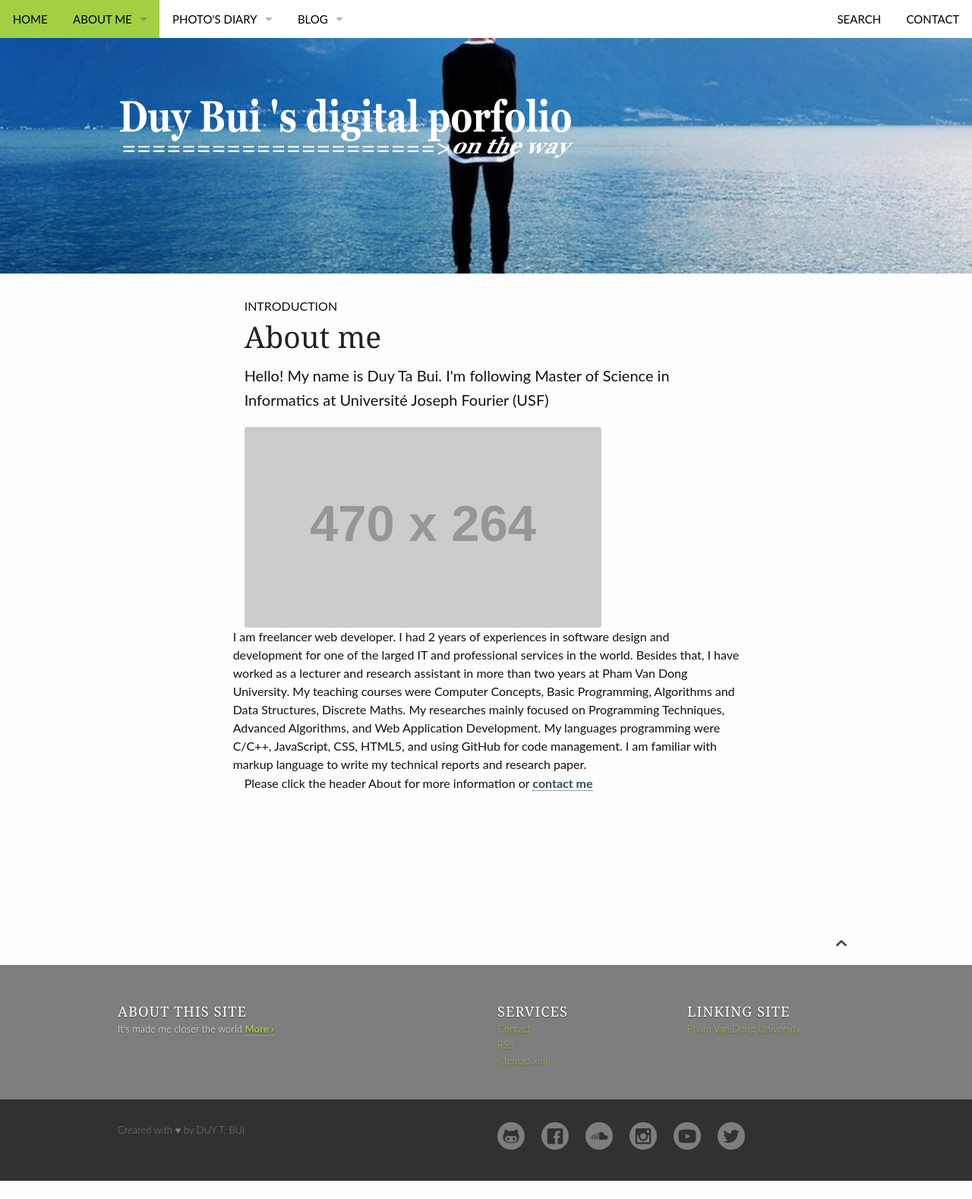
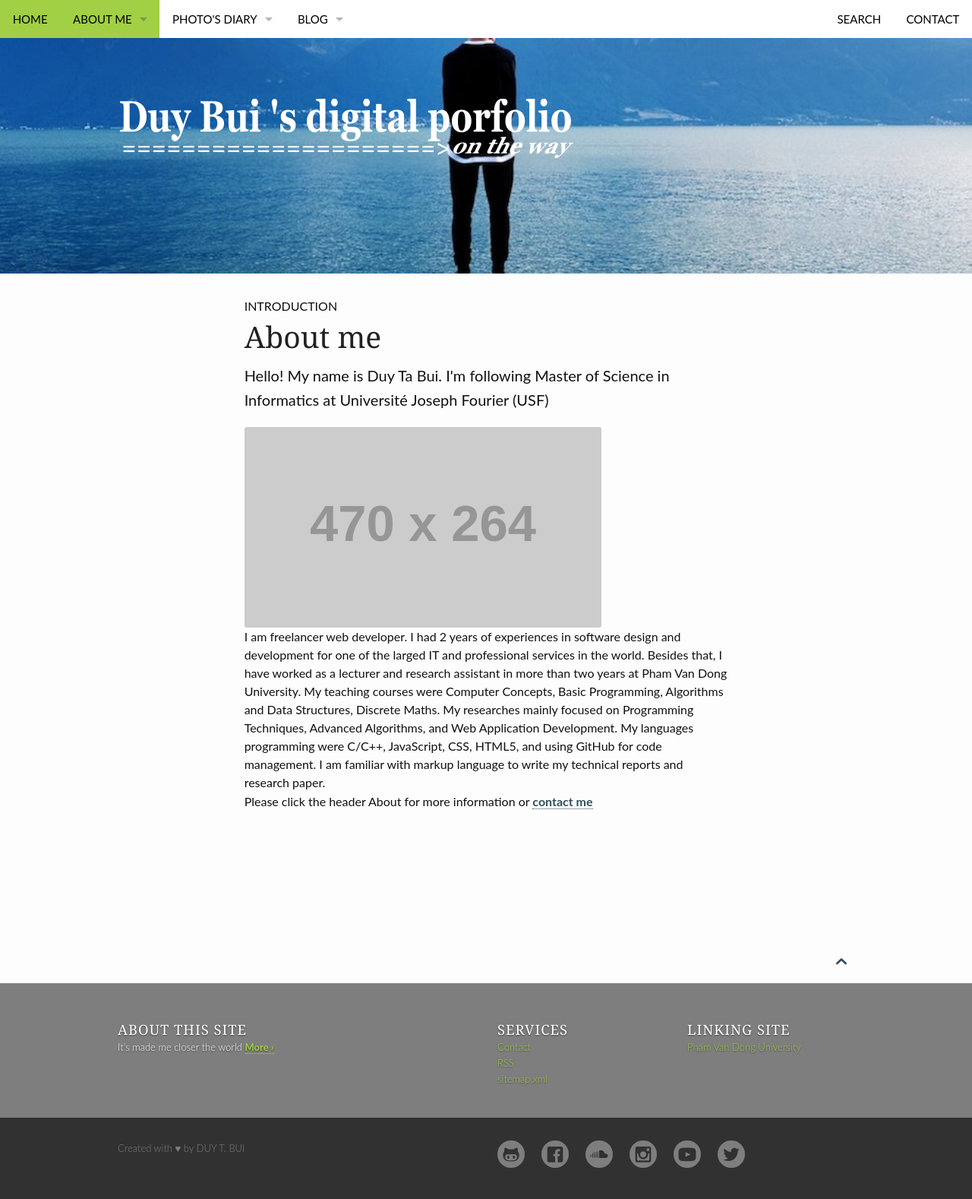
Before and after one commit to duybuidotvn/duybuidotvn.github.io, a Jekyll site: the page built from pages/about.md, in a window 1280 px wide. Shown: the whole page at 76% size. Built offline with Jekyll 4.4.1, drawn with Linux system fonts in a browser that asks for light colours; before the commit the page ends 1554 px from its top, so only the background shows below that.

Commit message:
14052015-802-blog.html

```diff
--- a/pages/about.md
+++ b/pages/about.md
@@ -9,11 +9,11 @@ header:
 permalink: "/about/"
 ---
 <div class="row">
-  <div>
-    <div class="small-12 columns">
+  <div class="small-12 columns">
       <img src="http://placehold.it/470x264/6b6351/e1dcd7&amp;text=Width+470+Pixel">
   </div>
-      I am freelancer web developer. I had 2 years of experiences in software design and development for one of the larged IT and professional services in the world. Besides that, I have worked as a lecturer and research assistant in more than two years at Pham Van Dong University. My teaching courses were Computer Concepts, Basic Programming, Algorithms and Data Structures, Discrete Maths. My researches mainly focused on Programming Techniques, Advanced Algorithms, and Web Application Development. My languages programming were C/C++, JavaScript, CSS, HTML5, and using GitHub for code management. I am familiar with markup language to write my technical reports and research paper.
+  <div class="large-12 columns">
+I am freelancer web developer. I had 2 years of experiences in software design and development for one of the larged IT and professional services in the world. Besides that, I have worked as a lecturer and research assistant in more than two years at Pham Van Dong University. My teaching courses were Computer Concepts, Basic Programming, Algorithms and Data Structures, Discrete Maths. My researches mainly focused on Programming Techniques, Advanced Algorithms, and Web Application Development. My languages programming were C/C++, JavaScript, CSS, HTML5, and using GitHub for code management. I am familiar with markup language to write my technical reports and research paper.
 
   </div>
 </div>
```
